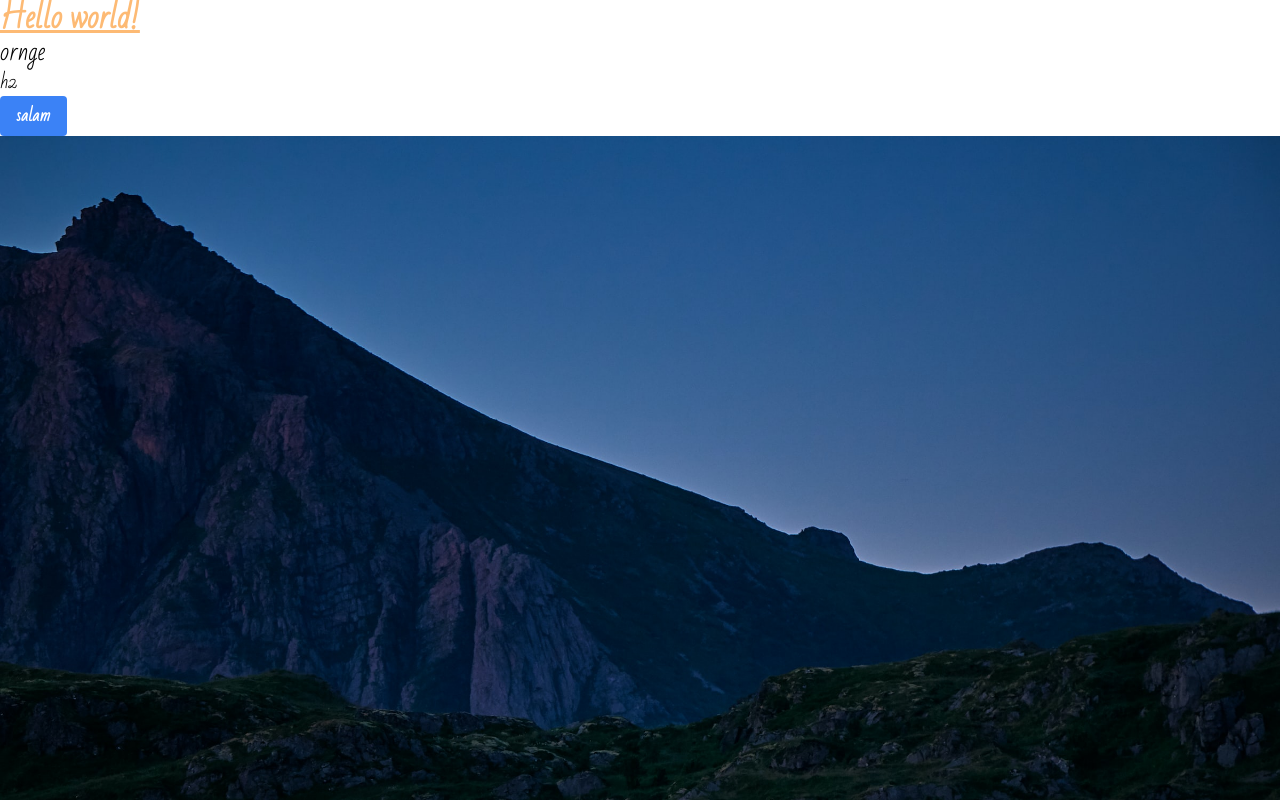
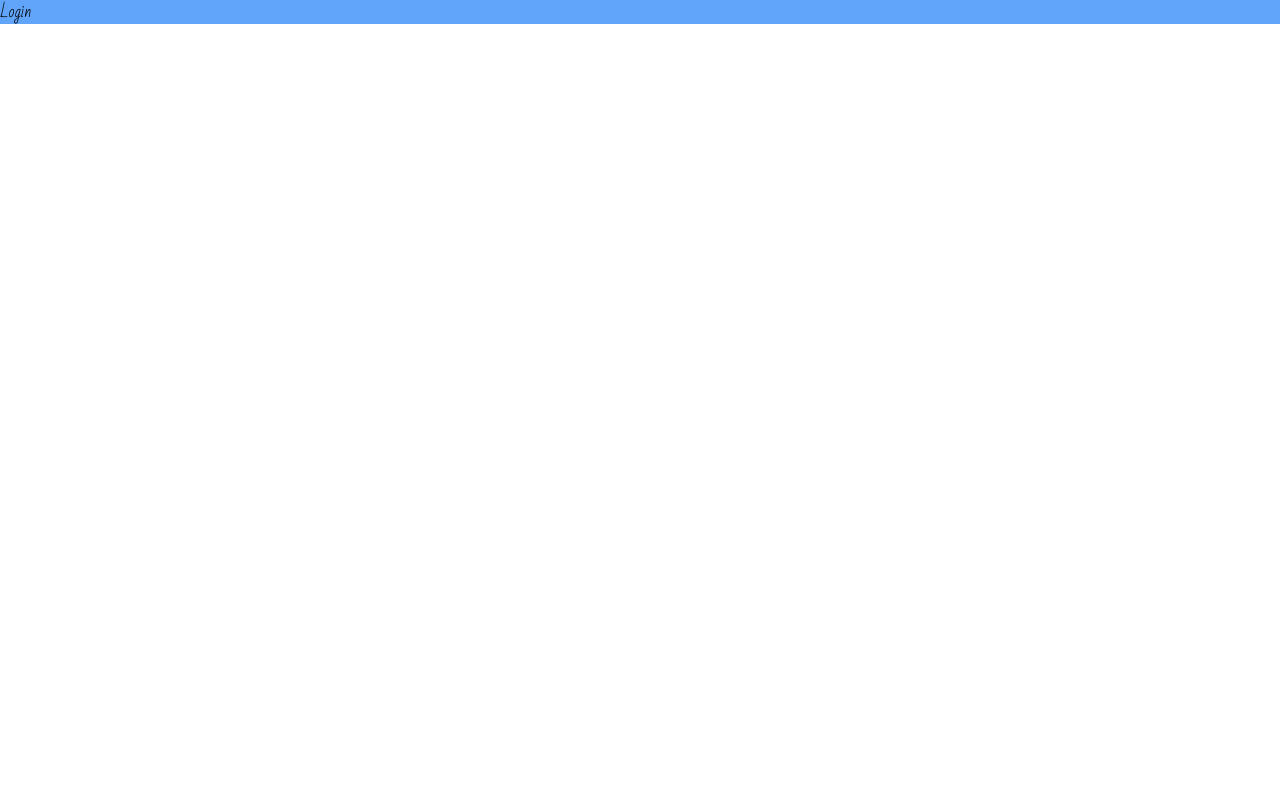
Before and after one commit to EsrafilElahi/next-ts-express-auth, a Next.js app in the folder front/: page / in a window 1280 px wide. Shown: the top 800 px of the page. Built offline with nearby package versions, Linux system fonts and the light colour scheme.

Commit message:
keeep conding and configing

```diff
--- /dev/null
+++ b/front/components/Layout.tsx
@@ -0,0 +1,15 @@
+import React, { ReactNode } from 'react'
+
+type Props = {
+  children: ReactNode
+}
+
+function Layout({ children }: Props) {
+  return (
+    <div className='w-full h-full bg-blue-400'>
+      {children}
+    </div>
+  )
+}
+
+export default Layout
--- a/front/pages/_app.tsx
+++ b/front/pages/_app.tsx
@@ -1,17 +1,23 @@
-import React, {ReactElement, ReactNode} from 'react'
+import React, { ReactElement, ReactNode } from 'react'
+import Head from 'next/head'
 import type { AppProps } from 'next/app'
 import type { NextPage } from 'next'
 import '../styles/globals.css'
 
-type NextPageWithLayout = NextPage & {
-  getLayout: (page: ReactElement) => ReactNode
-}
-type NextPropsWithLayout = AppProps & {
-  pageProps: NextPageWithLayout
+
+export type NextPageLayout = NextPage & {
+  getLayout?: (page: ReactElement) => ReactNode
 }
 
-function MyApp({ Component, pageProps }: NextPropsWithLayout) {
-  return <Component {...pageProps} />
+export type NextPropsLayout = AppProps & {
+  Component: NextPageLayout
+}
+
+
+function MyApp({ Component, pageProps }: NextPropsLayout) {
+  const getLayout = Component.getLayout ?? ((page) => page)
+
+  return getLayout(<Component {...pageProps} />)
 }
 
 export default MyApp
--- a/front/pages/_document.tsx
+++ b/front/pages/_document.tsx
@@ -12,7 +12,6 @@ class MyDocument extends Document {
   render() {
     return (
       <Html>
-        <title>typescript nextjs express auth</title>
         <Head>
           <link rel="preconnect" href="https://fonts.googleapis.com" />
           <link rel="preconnect" href="https://fonts.gstatic.com" crossorigin />
--- /dev/null
+++ b/front/pages/auth/Login.tsx
@@ -0,0 +1,14 @@
+import React from 'react'
+import Layout from '/components/Layout'
+import { NextPageLayout } from '../_app'
+
+type Props = {}
+
+const Login: NextPageLayout = ({ }: Props) => {
+  return (
+    <div>Login</div>
+  )
+}
+
+Login.getLayout = (page) => <Layout>{page}</Layout>
+export default Login
--- a/front/pages/index.tsx
+++ b/front/pages/index.tsx
@@ -1,23 +1,14 @@
 import type { NextPage } from 'next'
-import Image from 'next/future/image'
-import img from '/public/bg.jpg'
+import Login from './auth/Login'
+import Layout from '/components/Layout'
+import type { NextPageLayout } from './_app'
 
-const Home: NextPage = () => {
+
+const Home: NextPageLayout = () => {
   return (
-    <div>
-      <h1 className="text-3xl font-bold underline text-orange-300">
-        Hello world!
-      </h1>
-
-      <h1>ornge</h1>
-
-      <h3>h2</h3>
-
-      <button className='btn-blue'>salam</button>
-
-      <Image src={img} className="w-[40em] h-[30em]" />
-    </div>
+    <Login />
   )
 }
 
+Home.getLayout = (page) => <Layout>{page}</Layout>
 export default Home
--- a/front/styles/globals.css
+++ b/front/styles/globals.css
@@ -20,6 +20,11 @@ a {
   box-sizing: border-box;
 }
 
+#next {
+  width: 100vw;
+  height: 100%;
+}
+
 
 @layer base {
   h1 {
```
